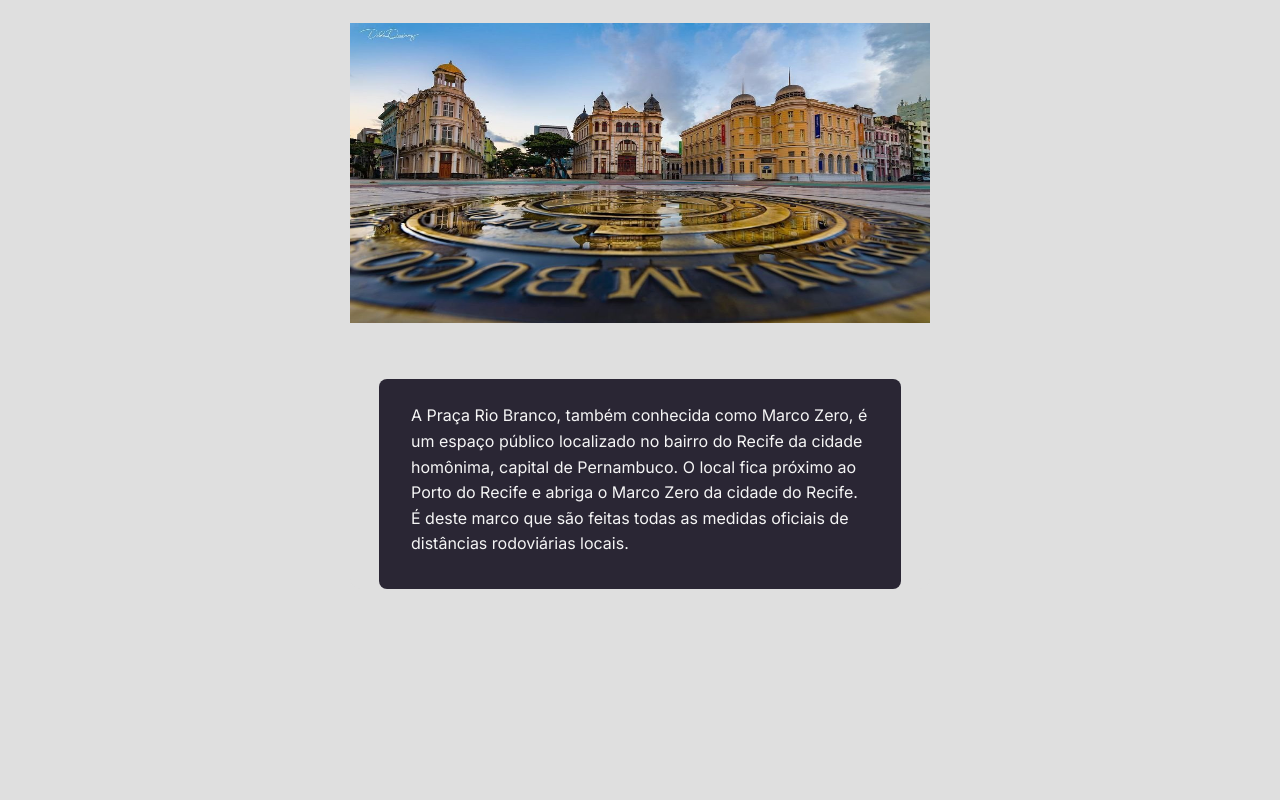
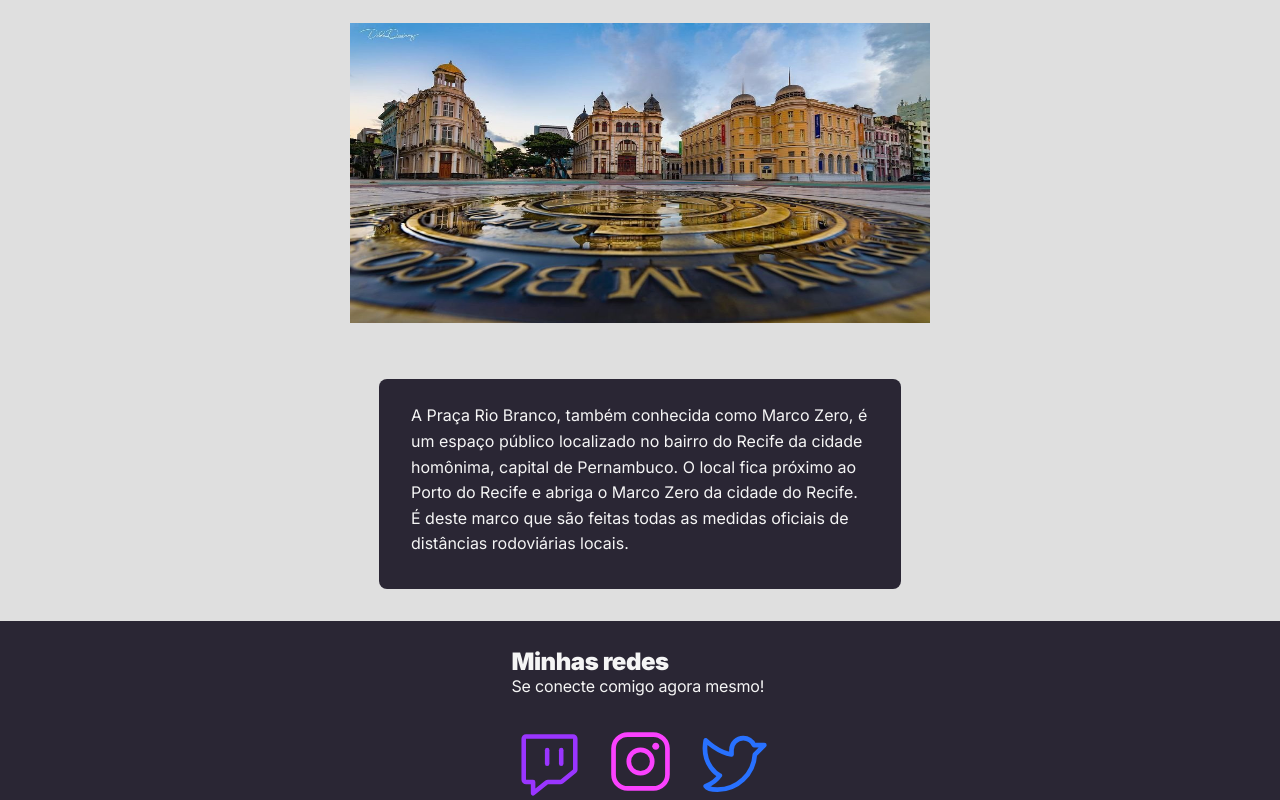
Before and after one commit to Jadley/Softex-html-css, a plain HTML site: page Modulo2/P2-recife/index.html in a window 1280 px wide. Shown: the part 2000-2800 px from the top of the page. Before the commit the page ends 2589 px from the top, so only its background shows below. Drawn offline with Linux system fonts and the light colour scheme.

Commit message:
adicionando footer ao  p2 do modulo 2, site recife

```diff
--- a/Modulo2/P2-recife/index.html
+++ b/Modulo2/P2-recife/index.html
@@ -49,7 +49,57 @@
                 A Praça Rio Branco, também conhecida como Marco Zero, é um espaço público localizado no bairro do Recife da cidade homônima, capital de Pernambuco. O local fica próximo ao Porto do Recife e abriga o Marco Zero da cidade do Recife. É deste marco que são feitas todas as medidas oficiais de distâncias rodoviárias locais.
         </span>
         </section>
+
+
         </main>
+
+        <footer>
+            <section>
+                <div>
+                    <h2>Minhas redes</h2>
+                    <p>Se conecte comigo agora mesmo!</p>
+
+                    <ul class="social-list">
+                        <li>
+                            <a
+                            target="_blank"
+                            href="https://www.twitch.tv/j0taballa">
+                            <svg width="75" height="75" viewBox="0 0 33 32" fill="none" xmlns="http://www.w3.org/2000/svg">
+                                <path d="M21.2824 25H15.8426C15.6011 25.0001 15.3678 25.0844 15.1852 25.2375L9.28125 30V25H6.1875C5.914 25 5.65169 24.8946 5.4583 24.7071C5.2649 24.5196 5.15625 24.2652 5.15625 24V6C5.15625 5.73478 5.2649 5.48043 5.4583 5.29289C5.65169 5.10536 5.914 5 6.1875 5H26.8125C27.086 5 27.3483 5.10536 27.5417 5.29289C27.7351 5.48043 27.8438 5.73478 27.8438 6V19.5375C27.8417 19.6832 27.8072 19.8267 27.7427 19.9583C27.6782 20.0899 27.5851 20.2065 27.4699 20.3L21.9398 24.7625C21.7572 24.9156 21.5239 24.9999 21.2824 25V25Z" stroke="#9A35FF" stroke-width="2" stroke-linecap="round" stroke-linejoin="round"/>
+                                <path d="M21.6562 11V17" stroke="#9A35FF" stroke-width="2" stroke-linecap="round" stroke-linejoin="round"/>
+                                <path d="M15.4688 11V17" stroke="#9A35FF" stroke-width="2" stroke-linecap="round" stroke-linejoin="round"/>
+                                </svg>
+
+                            </a>
+                        </li>
+
+                        <li>
+                            <a
+                            target="_blank"
+                            href="https://www.instagram.com/jadleyfelipe/">
+                            <svg width="75" height="75" viewBox="0 0 32 32" fill="none" xmlns="http://www.w3.org/2000/svg">
+                                <path d="M16 21C18.7614 21 21 18.7614 21 16C21 13.2386 18.7614 11 16 11C13.2386 11 11 13.2386 11 16C11 18.7614 13.2386 21 16 21Z" stroke="#FA41FE" stroke-width="2" stroke-miterlimit="10"/>
+                                <path d="M21.5 4.5H10.5C7.18629 4.5 4.5 7.18629 4.5 10.5V21.5C4.5 24.8137 7.18629 27.5 10.5 27.5H21.5C24.8137 27.5 27.5 24.8137 27.5 21.5V10.5C27.5 7.18629 24.8137 4.5 21.5 4.5Z" stroke="#FA41FE" stroke-width="2" stroke-linecap="round" stroke-linejoin="round"/>
+                                <path d="M22.5 11C23.3284 11 24 10.3284 24 9.5C24 8.67157 23.3284 8 22.5 8C21.6716 8 21 8.67157 21 9.5C21 10.3284 21.6716 11 22.5 11Z" fill="#FA41FE"/>
+                                </svg>
+
+                            </a>
+                        </li>
+
+                        <li>
+                            <a
+                            target="_blank"
+                            href="https://twitter.com/Jadley_Felipe">
+                            <svg width="75" height="75" viewBox="0 0 32 32" fill="none" xmlns="http://www.w3.org/2000/svg">
+                                <path d="M16 11C16 8.25003 18.3125 5.96253 21.0625 6.00003C22.0256 6.01115 22.9649 6.30018 23.7676 6.83237C24.5704 7.36457 25.2023 8.11728 25.5875 9.00003H30L25.9625 13.0375C25.7019 17.0932 23.9066 20.8975 20.9415 23.6769C17.9764 26.4562 14.0641 28.002 10 28C6 28 5 26.5 5 26.5C5 26.5 9 25 11 22C11 22 3 18 5 7.00003C5 7.00003 10 12 16 13V11Z" stroke="#2871FF" stroke-width="2" stroke-linecap="round" stroke-linejoin="round"/>
+                                </svg>
+
+                            </a>
+                        </li>
+                    </ul>
+                </div>
+            </section>
+        </footer>
 
 </body>
 </html>
--- a/Modulo2/P2-recife/recifestyle.css
+++ b/Modulo2/P2-recife/recifestyle.css
@@ -2,7 +2,7 @@
     margin: 0;
     padding: 0;
     box-sizing: border-box;
-    background-color: rgb(223, 223, 223);
+
 
 }
 
@@ -22,7 +22,7 @@ body {
     background-position: top center;
     background-size: 100% auto;
     background-repeat: no-repeat ;
-
+    background-color: rgb(223, 223, 223);
     width: 100%;
     height: 100%;
     position:static;
@@ -71,3 +71,39 @@ section h3 {
     padding-top: 24px;
     border-radius: 8px;
 }
+
+footer {
+    font-family: 'Inter', sans-serif;
+    line-height: 160%;
+    margin-top: 32px;
+    background-color: #2A2634;
+    padding: 32px;
+    padding-top: 24px;
+
+}
+
+div {
+    display:grid;
+    justify-content: center;
+    align-items: center;
+}
+
+
+li {
+    list-style-type: none;
+}
+
+section p {
+    letter-spacing: -0.18px;
+
+}
+
+section ul {
+    display: flex;
+    gap: 16px;
+    margin-top: 24px;
+}
+
+section h2{
+    letter-spacing: -0.47px;
+}
```
